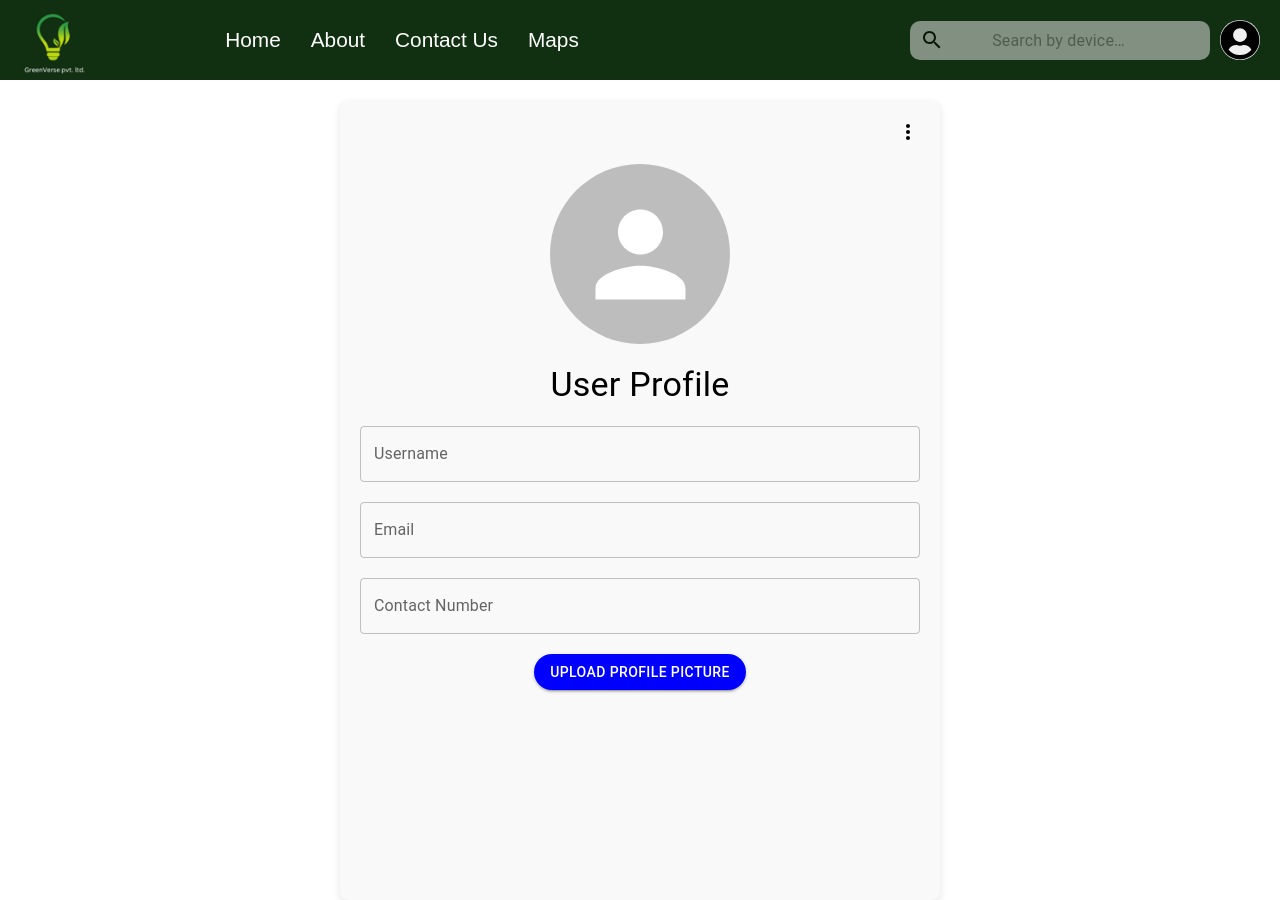
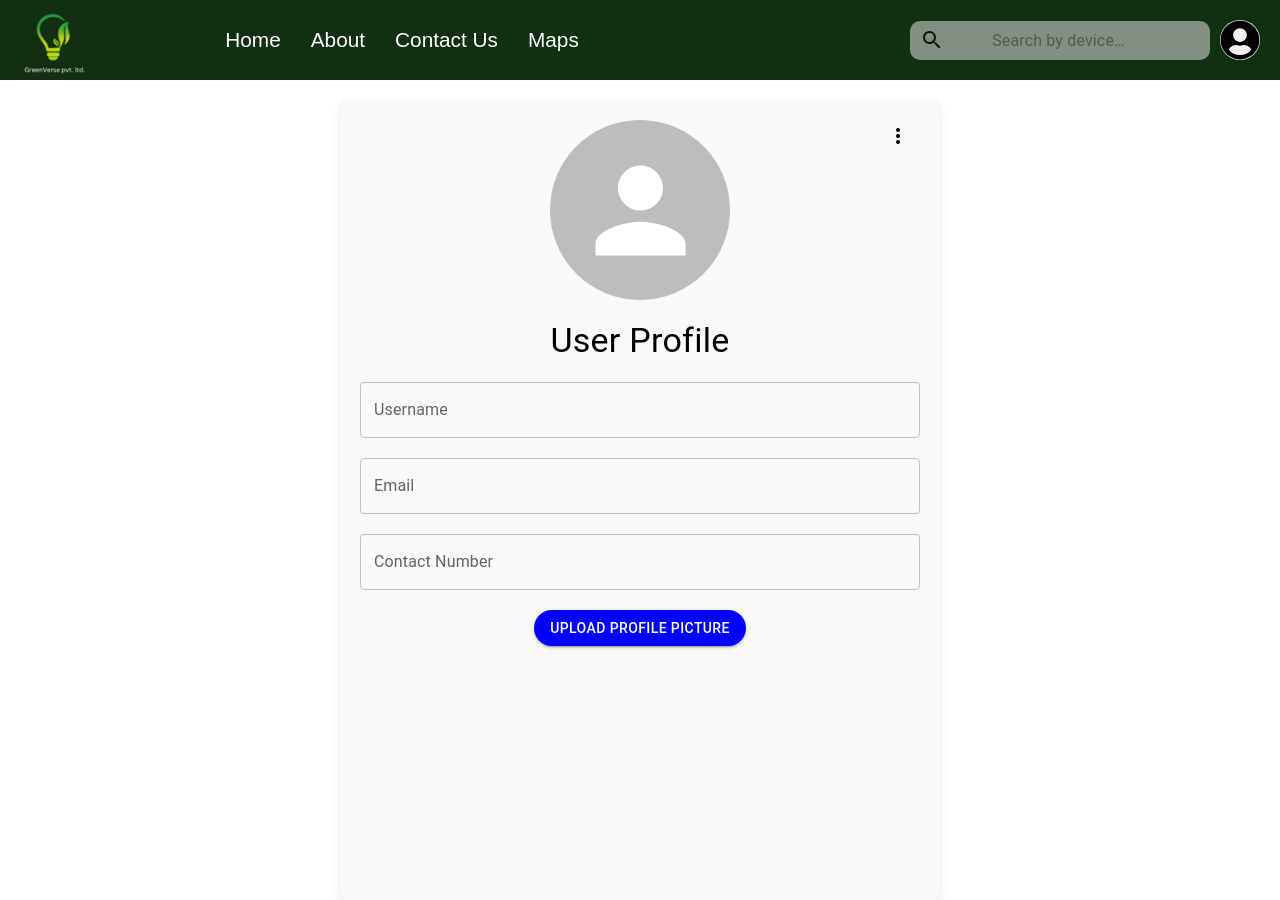
Before and after one commit to Rajsingh45/Greenverse, a React (Create React App) app in the folder frontend/: page /user-info in a window 1280 px wide. Built offline with nearby package versions, Linux system fonts and the light colour scheme; no server answers.

Commit message:
Updations

```diff
--- a/frontend/src/Navbar.css
+++ b/frontend/src/Navbar.css
@@ -381,7 +381,6 @@ width: 100%;
 }
 
 .dropdown-menus{
-  background-color: #333;
   padding: 10px;
   border-radius: 5px;
   position: absolute;
--- a/frontend/src/UserDashboard/UserInfo.css
+++ b/frontend/src/UserDashboard/UserInfo.css
@@ -29,10 +29,19 @@
 }
 
 .header {
+  position: absolute;
+  right: 0;
+  top: 10%;
+  transform: translateY(-50%);
+  margin-right: 10px;
+}
+
+.avatar-container {
   display: flex;
-  justify-content: flex-end;
+  justify-content: center;
+  align-items: center;
+  width: 100%;
   position: relative;
-  width: 100%;
 }
 
 .more-vert-icon {
@@ -40,7 +49,7 @@
   font-size: 24px;
 }
 
-.dropdown-menus {
+.dropdown-menuz {
   position: absolute;
   top: 100%;
   right: 0;
@@ -54,13 +63,13 @@
 }
 
 .dropdown-itemu {
-  display: block;
+  display: inline-block; /* Change from block to inline-block */
   padding: 8px 16px;
-  text-align: left;
+  text-align: center; /* Centers the text horizontally */
   cursor: pointer;
-  width: 100%;
   font-size: 14px !important;
   text-transform: capitalize !important;
+  white-space: nowrap;
 }
 
 .dropdown-itemu:hover {
@@ -72,6 +81,7 @@
   width: 180px !important;
   height: 180px !important;
   cursor: pointer;
+  margin: 0 auto;
 }
 
 .title-profile {
@@ -90,12 +100,14 @@
   display: flex;
   gap: 10px;
   justify-content: center;
+  margin-bottom: 0;
 }
 
 .profile-button {
   transition: background-color 0.3s ease, transform 0.2s ease;
   background-color: blue !important;
   border-radius: 40px !important;
+  margin-bottom: 0 !important;
 }
 
 .profile-button:hover {
--- a/frontend/src/UserDashboard/UserInfo.js
+++ b/frontend/src/UserDashboard/UserInfo.js
@@ -172,6 +172,7 @@ const UserProfile = () => {
       } else {
         console.error('Error updating name:', data);
         alert('Failed to update name.');
+        window.location.reload();
       }
     } catch (error) {
       console.error('Error updating name:', error);
@@ -194,13 +195,20 @@ const UserProfile = () => {
       {isAdmin ? <Layout searchQuery={searchQuery} setSearchQuery={setSearchQuery} /> : <UserNavbar searchDisabled={true} />}
 
     <div className="profile-container">
-      <div className="header">
+    <div className="avatar-container">
+  <Avatar
+    src={profilePic}
+    alt="Profile"
+    className="profile-avatar"
+    onClick={openModal}
+  />
+  <div className="header">
     <MoreVert
       className="more-vert-icon"
       onClick={toggleDropdown}
     />
     {dropdownVisible && (
-      <div ref={dropdownRef} className="dropdown-menus">
+      <div ref={dropdownRef} className="dropdown-menuz">
         <Button
           onClick={handleEditName}
           className="dropdown-itemu"
@@ -216,12 +224,7 @@ const UserProfile = () => {
       </div>
     )}
   </div>
-      <Avatar
-        src={profilePic}
-        alt="Profile"
-        className="profile-avatar"
-        onClick={openModal}
-      />
+</div>
       <Typography variant="h4" className="title-profile">User Profile</Typography>
 
       <div className="profile-field">
```
Also changed, not shown: 1 other file (tests, documents, lock files or other folders).
